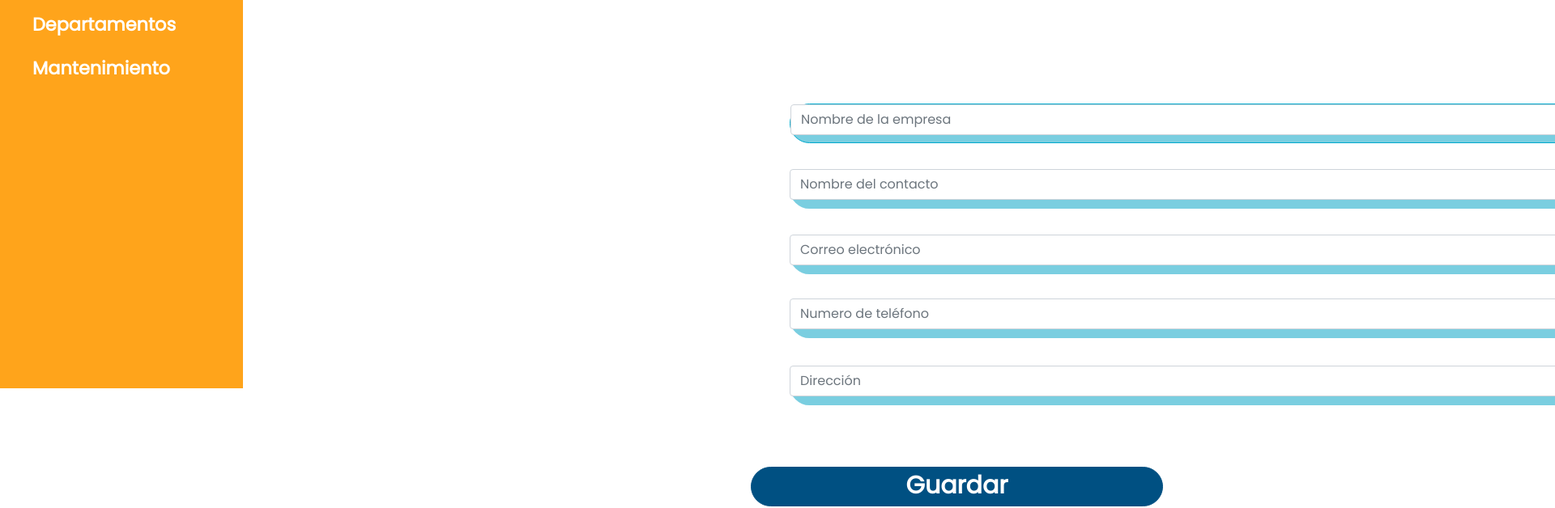
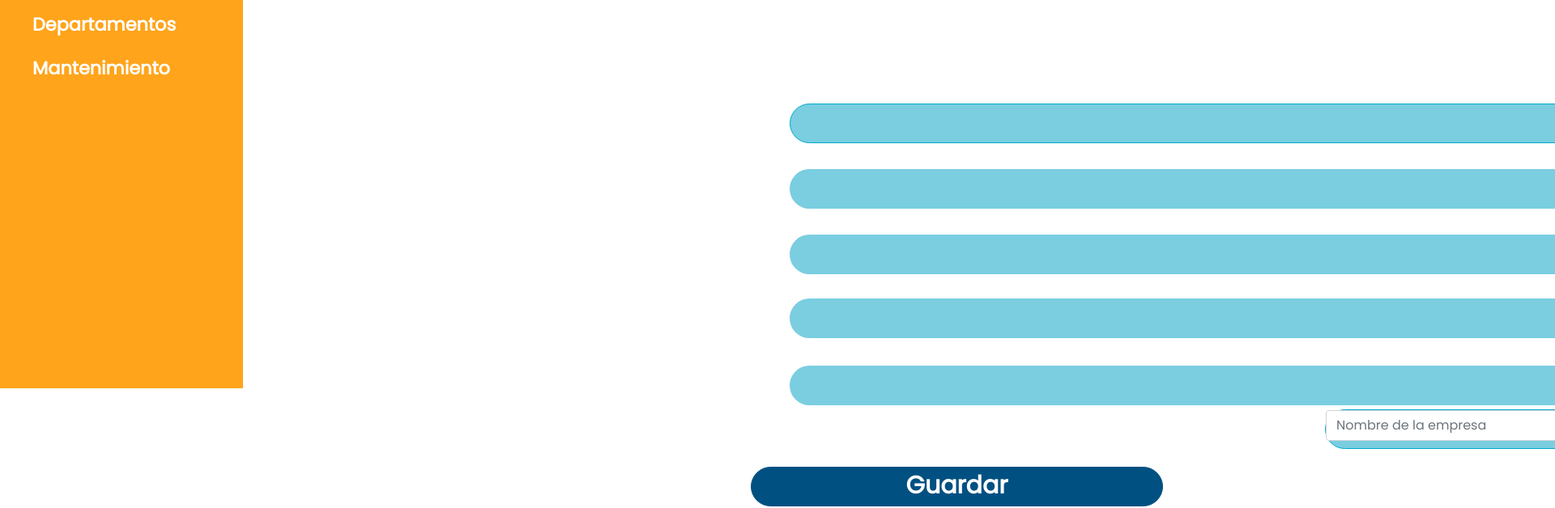
Before and after one commit to LSanchez94/Gestion-de-Tecnologia-Medica, a Vue app: page /AgregarProveedor in a window 1280 px wide. Shown: the part 320-948 px from the top of the page at 81% size, 1920 px wide, since content can reach past the window. Built offline with nearby package versions, Linux system fonts and the light colour scheme.

Commit message:
cambios darcy

```diff
--- a/src/views/AgregarProveedor.vue
+++ b/src/views/AgregarProveedor.vue
@@ -6,7 +6,7 @@
 
     <div class = "Linea1" >
           <form>
-          <div class="form-group">
+          <div class="form-group Linea1">
           <input type="text" class="form-control" id="exampleInputNSerie1" aria-describedby="nserieHelp" placeholder="Nombre de la empresa">
           </div>
           </form>
@@ -14,7 +14,7 @@
 
       <div class = "Linea2" >
           <form>
-          <div class="form-group">
+          <div class="form-group Linea2">
           <input type="text" class="form-control" id="exampleInputNSerie1" aria-describedby="nserieHelp" placeholder="Nombre del contacto">
           </div>
           </form>
@@ -22,7 +22,7 @@
 
       <div class = "Linea3" >
           <form>
-          <div class="form-group">
+          <div class="form-group Linea3">
            <input type="email" class="form-control" id="exampleInputNSerie1" aria-describedby="nserieHelp" placeholder="Correo electrónico">
           </div>
           </form>
@@ -30,7 +30,7 @@
 
       <div class = "Linea4" >
           <form>
-          <div class="form-group">
+          <div class="form-group Linea4">
           <input type="number" class="form-control" id="exampleInputNSerie1" aria-describedby="nserieHelp" placeholder="Numero de teléfono">
           </div>
           </form>
@@ -38,7 +38,7 @@
 
       <div class = "Linea5" >
           <form>
-          <div class="form-group">
+          <div class="form-group Linea5">
          <input type="text" class="form-control" id="exampleInputNSerie1" aria-describedby="nserieHelp" placeholder="Dirección">
           </div>
           </form>
```
